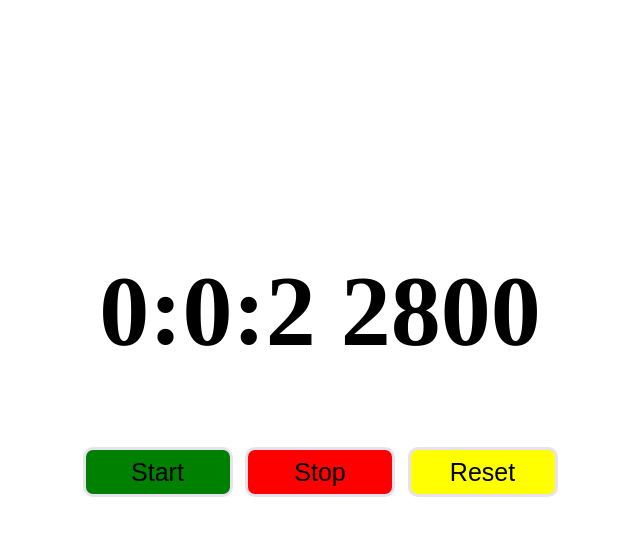
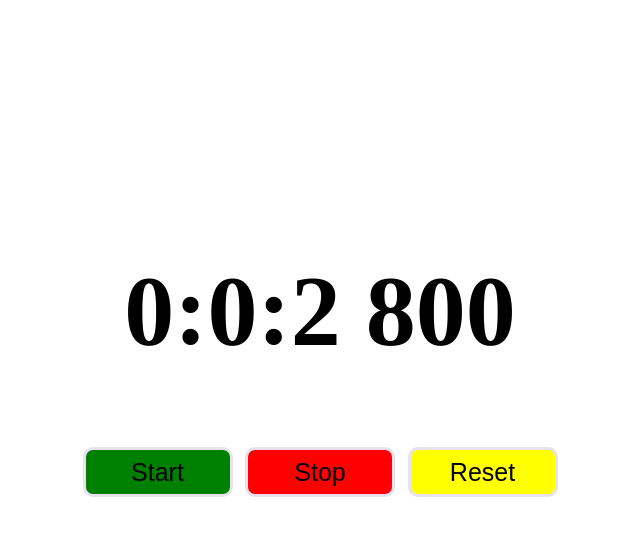
Before and after one commit to Sravni-G/StopWatch, a plain HTML site: page index.html in a window 1280 px wide. Both pictures are taken after a click on the button "Start". Shown: the whole page, without its empty margins (320-960 px from the left). Drawn offline with Linux system fonts and the light colour scheme.

Commit message:
Update index.html

```diff
--- a/index.html
+++ b/index.html
@@ -39,16 +39,19 @@
           //for every 100ms we will increase the milliseconds variable by 100
           milliseconds += 100;
           //if milliseconds greater than 1000 then we will get seconds by dividing milliseconds with 1000 and performing round off using floor function
-          if(milliseconds>=1000){
-            seconds = Math.floor(milliseconds/1000);
+          if(milliseconds == 1000){
+            seconds ++;
+            milliseconds=0;
           }
           //if seconds reach 60 then we will get minutes by dividing seconds with 60 and performing round off using floor function
-          if(seconds>=60){
-            minutes = Math.floor(seconds/60);
+          if(seconds == 60){
+            minutes ++;
+            seconds=0;
           }
           //if minutes reach 60 then we will get hours by dividing minutes with 60 and performing round off using floor function
-          if(minutes>=60){
-            hours = Math.floor(minutes/60);
+          if(minutes == 60){
+            hours++;
+            minutes=0;
           }
 
           document.getElementById('time').innerText=`${hours}:${minutes}:${seconds} ${milliseconds}`;
```
